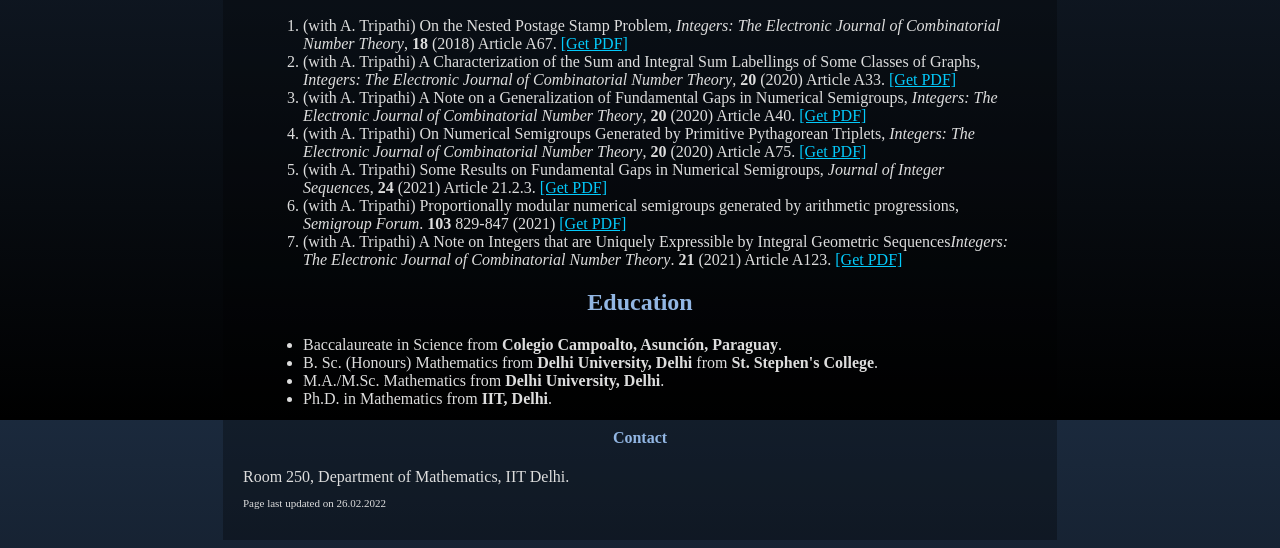
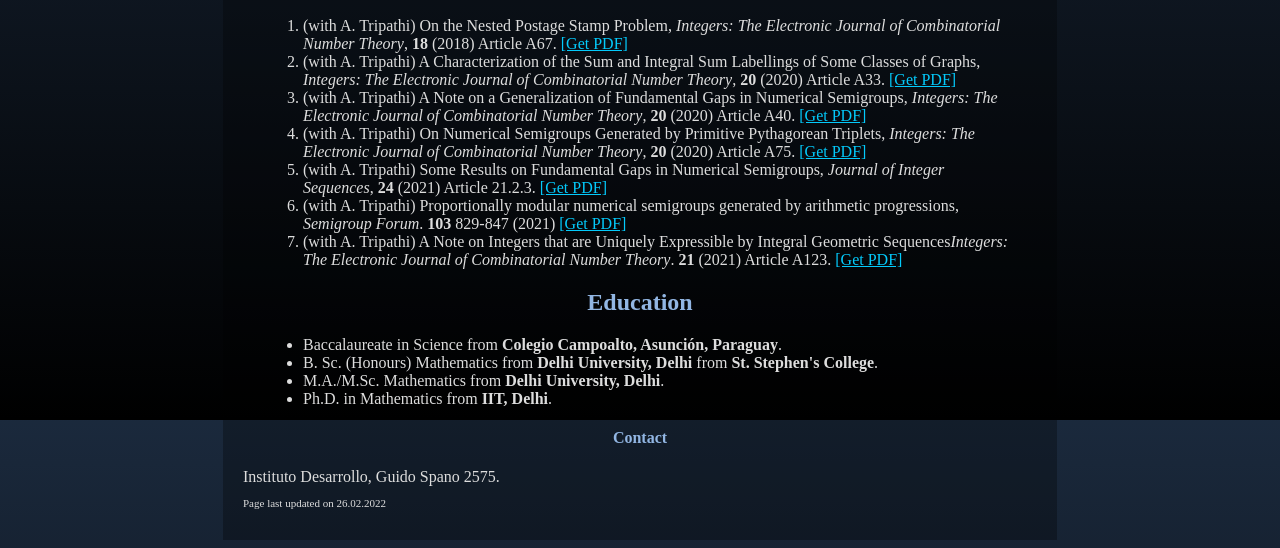
Before and after one commit to titoedgar/titoedgar.github.io, a plain HTML site: page index.html in a window 1280 px wide. Shown: the part 380-928 px from the top of the page. Drawn offline with Linux system fonts and the light colour scheme.

Commit message:
Changed contact details

```diff
--- a/index.html
+++ b/index.html
@@ -58,7 +58,7 @@
 </ul>
 
 <h4 id="contact" >Contact</h4>
-Room 250, Department of Mathematics, IIT Delhi.
+Instituto Desarrollo, Guido Spano 2575.
 <p style="font-size: 11px">Page last updated on 26.02.2022</p>
 </main>
 </body>
```
